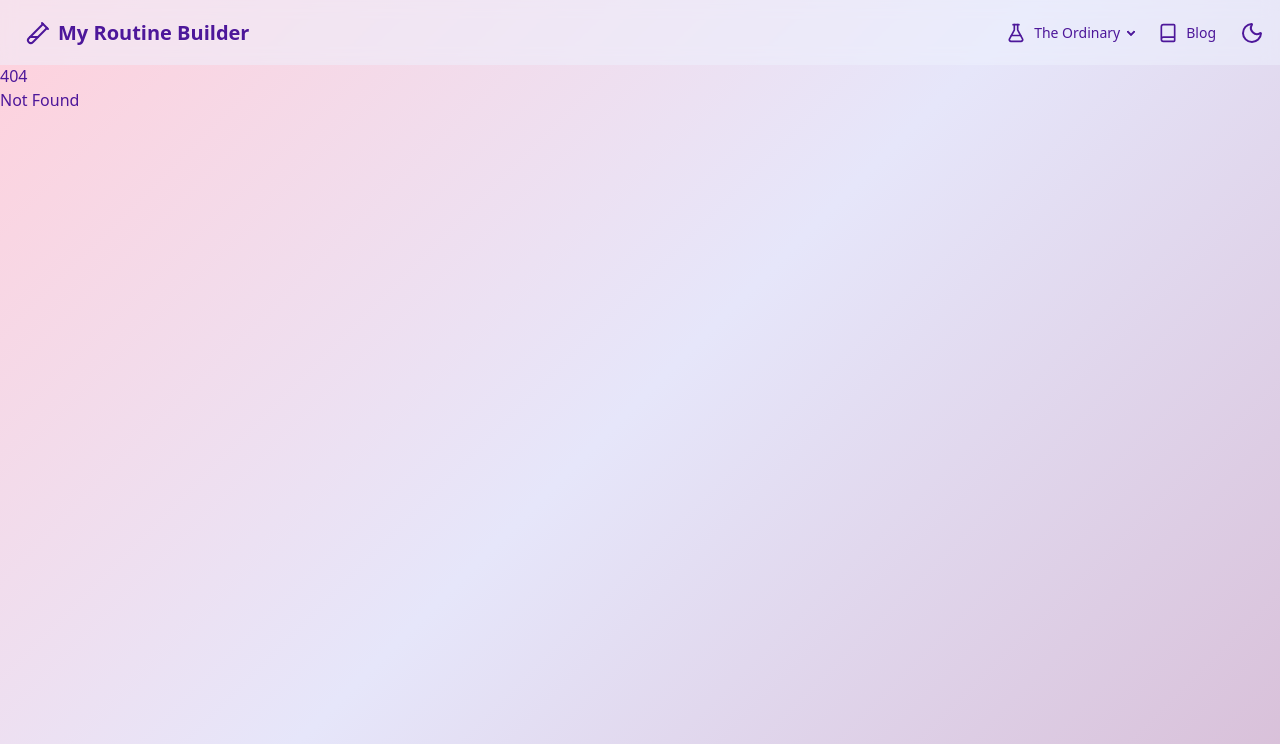
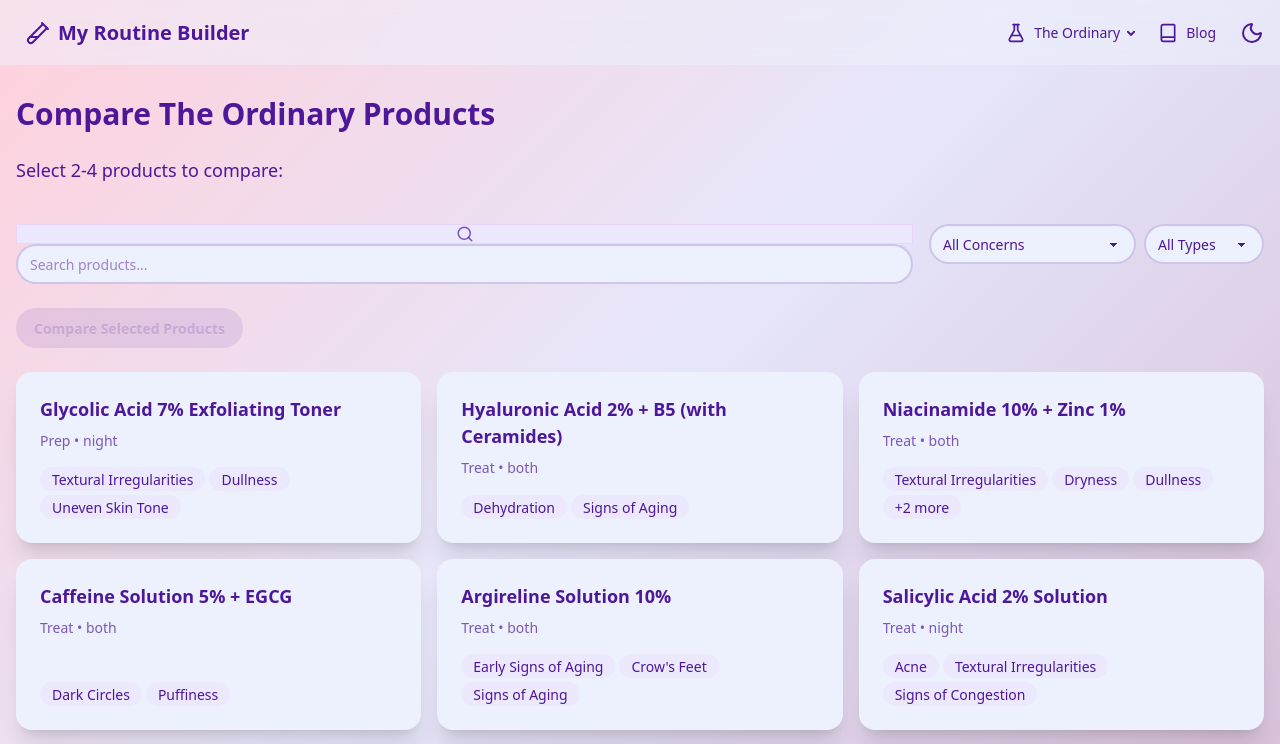
Before and after one commit to melissamcewen/routine-builder, a SvelteKit app: page /ordinary/compare in a window 1280 px wide. Before the commit this address had no page. Shown: the top 744 px of the page. Built offline with nearby package versions, Linux system fonts and the light colour scheme.

Commit message:
basic compare

```diff
--- /dev/null
+++ b/src/lib/components/product/ProductComparison.svelte
@@ -0,0 +1,52 @@
+<script lang="ts">
+	import type { Product } from '$lib/products';
+
+	export let products: Product[];
+
+	// Properties to compare
+	const comparisonProperties = [
+		{ key: 'TOD', label: 'Time of Day' },
+		{ key: 'Step', label: 'Step' },
+		{ key: 'Targets', label: 'Targets' },
+		{ key: 'Skin Types', label: 'Skin Types' },
+		{ key: 'Phase', label: 'Phase' },
+		{ key: 'Format', label: 'Format' },
+		{ key: 'Excludes', label: 'Conflicts With' },
+		{ key: 'KeyIngredients', label: 'Key Ingredients' }
+	] as const;
+</script>
+
+<div class="overflow-x-auto">
+	<table class="table table-zebra w-full">
+		<thead>
+			<tr>
+				<th class="bg-base-200">Property</th>
+				{#each products as product}
+					<th class="bg-base-200">{product.Name}</th>
+				{/each}
+			</tr>
+		</thead>
+		<tbody>
+			{#each comparisonProperties as { key, label }}
+				<tr>
+					<td class="font-semibold">{label}</td>
+					{#each products as product}
+						<td>
+							{#if Array.isArray(product[key])}
+								<ul class="list-disc list-inside">
+									{#each product[key] as item}
+										<li>{item}</li>
+									{/each}
+								</ul>
+							{:else if product[key]}
+								{product[key]}
+							{:else}
+								<span class="text-base-content/50">Not specified</span>
+							{/if}
+						</td>
+					{/each}
+				</tr>
+			{/each}
+		</tbody>
+	</table>
+</div>
--- /dev/null
+++ b/src/routes/ordinary/compare/+page.svelte
@@ -0,0 +1,155 @@
+<script lang="ts">
+	import { products } from '$lib/products';
+	import type { Product } from '$lib/products';
+	import { goto } from '$app/navigation';
+	import { Search, Filter } from 'lucide-svelte';
+
+	let selectedProducts: string[] = [];
+	let searchQuery = '';
+	let selectedTarget = 'All Concerns';
+	let selectedFormat = 'All Types';
+	const productList = Object.values(products);
+
+	// Get unique targets and formats for filters
+	$: targets = [
+		'All Concerns',
+		...new Set(
+			Object.values(products)
+				.flatMap((p) => p.Targets)
+				.filter(Boolean)
+		).values()
+	].sort();
+
+	$: formats = [
+		'All Types',
+		...new Set(
+			Object.values(products)
+				.map((p) => p.Format)
+				.filter(Boolean)
+		).values()
+	].sort();
+
+	// Filter products based on search and filters
+	$: filteredProducts = productList.filter((product) => {
+		const matchesSearch = product.Name.toLowerCase().includes(searchQuery.toLowerCase());
+		const matchesTarget =
+			selectedTarget === 'All Concerns' || product.Targets.includes(selectedTarget);
+		const matchesFormat = selectedFormat === 'All Types' || product.Format === selectedFormat;
+		return matchesSearch && matchesTarget && matchesFormat;
+	});
+
+	function handleCompare() {
+		if (selectedProducts.length >= 2) {
+			goto(`/ordinary/compare/${selectedProducts.join(',')}`);
+		}
+	}
+
+	function toggleProduct(productId: string) {
+		if (selectedProducts.includes(productId)) {
+			selectedProducts = selectedProducts.filter((id) => id !== productId);
+		} else if (selectedProducts.length < 4) {
+			selectedProducts = [...selectedProducts, productId];
+		}
+	}
+</script>
+
+<svelte:head>
+	<title>Compare The Ordinary Products</title>
+	<meta name="description" content="Compare different products from The Ordinary side by side" />
+</svelte:head>
+
+<div class="container mx-auto px-4 py-8">
+	<h1 class="text-3xl font-bold mb-6">Compare The Ordinary Products</h1>
+
+	<div class="mb-6">
+		<p class="text-lg mb-4">Select 2-4 products to compare:</p>
+		<div class="flex flex-wrap gap-2">
+			{#each selectedProducts as productId}
+				<div class="badge badge-primary gap-2">
+					{products[productId].Name}
+					<button
+						class="btn btn-ghost btn-xs"
+						on:click|stopPropagation={() => toggleProduct(productId)}
+					>
+						✕
+					</button>
+				</div>
+			{/each}
+		</div>
+	</div>
+
+	<div class="flex flex-col md:flex-row gap-4 mb-6">
+		<!-- Search -->
+		<div class="form-control flex-1">
+			<div class="input-group items-center">
+				<span class="flex items-center justify-center px-4 bg-base-200 border border-base-300">
+					<Search size={18} class="text-base-content/70" />
+				</span>
+				<input
+					type="text"
+					placeholder="Search products..."
+					class="input input-bordered w-full"
+					bind:value={searchQuery}
+				/>
+			</div>
+		</div>
+
+		<!-- Filters -->
+		<div class="flex gap-2">
+			<select class="select select-bordered w-full md:w-auto" bind:value={selectedTarget}>
+				{#each targets as target}
+					<option value={target}>{target}</option>
+				{/each}
+			</select>
+
+			<select class="select select-bordered w-full md:w-auto" bind:value={selectedFormat}>
+				{#each formats as format}
+					<option value={format}>{format}</option>
+				{/each}
+			</select>
+		</div>
+	</div>
+
+	<button
+		class="btn btn-primary mb-6"
+		disabled={selectedProducts.length < 2}
+		on:click={handleCompare}
+	>
+		Compare Selected Products
+	</button>
+
+	{#if filteredProducts.length === 0}
+		<div class="text-center py-8">
+			<p class="text-lg">No products found matching your criteria</p>
+		</div>
+	{:else}
+		<div class="grid grid-cols-1 md:grid-cols-2 lg:grid-cols-3 gap-4">
+			{#each filteredProducts as product}
+				<div
+					class="card bg-base-100 shadow-xl cursor-pointer hover:shadow-2xl transition-shadow"
+					class:border-primary={selectedProducts.includes(product.id)}
+					class:border-2={selectedProducts.includes(product.id)}
+					on:click={() => toggleProduct(product.id)}
+					on:keydown={(e) => e.key === 'Enter' && toggleProduct(product.id)}
+					role="button"
+					tabindex="0"
+				>
+					<div class="card-body">
+						<h2 class="card-title">{product.Name}</h2>
+						<p class="text-sm opacity-70">{product.Step} • {product.TOD}</p>
+						{#if product.Targets && product.Targets.length > 0}
+							<div class="flex flex-wrap gap-1 mt-2">
+								{#each product.Targets.slice(0, 3) as target}
+									<span class="badge badge-ghost">{target}</span>
+								{/each}
+								{#if product.Targets.length > 3}
+									<span class="badge badge-ghost">+{product.Targets.length - 3} more</span>
+								{/if}
+							</div>
+						{/if}
+					</div>
+				</div>
+			{/each}
+		</div>
+	{/if}
+</div>
--- /dev/null
+++ b/src/routes/ordinary/compare/[products]/+page.svelte
@@ -0,0 +1,21 @@
+<script lang="ts">
+	import type { Product } from '$lib/products';
+	import ProductComparison from '$lib/components/product/ProductComparison.svelte';
+
+	export let data: { products: Product[] };
+</script>
+
+<svelte:head>
+	<title
+		>Compare The Ordinary Products - {data.products.map((p: Product) => p.Name).join(' vs ')}</title
+	>
+	<meta
+		name="description"
+		content="Compare {data.products.map((p: Product) => p.Name).join(' vs ')} from The Ordinary"
+	/>
+</svelte:head>
+
+<div class="container mx-auto px-4 py-8">
+	<h1 class="text-3xl font-bold mb-6">Compare Products</h1>
+	<ProductComparison products={data.products} />
+</div>
--- /dev/null
+++ b/src/routes/ordinary/compare/[products]/+page.ts
@@ -0,0 +1,18 @@
+import { error } from '@sveltejs/kit';
+import { products } from '$lib/products';
+import type { PageLoad } from './$types';
+
+export const load: PageLoad = ({ params }) => {
+	const productIds = params.products.split(',');
+	const productsToCompare = productIds.map((id) => {
+		const product = products[id];
+		if (!product) {
+			throw error(404, `Product ${id} not found`);
+		}
+		return product;
+	});
+
+	return {
+		products: productsToCompare
+	};
+};
```
